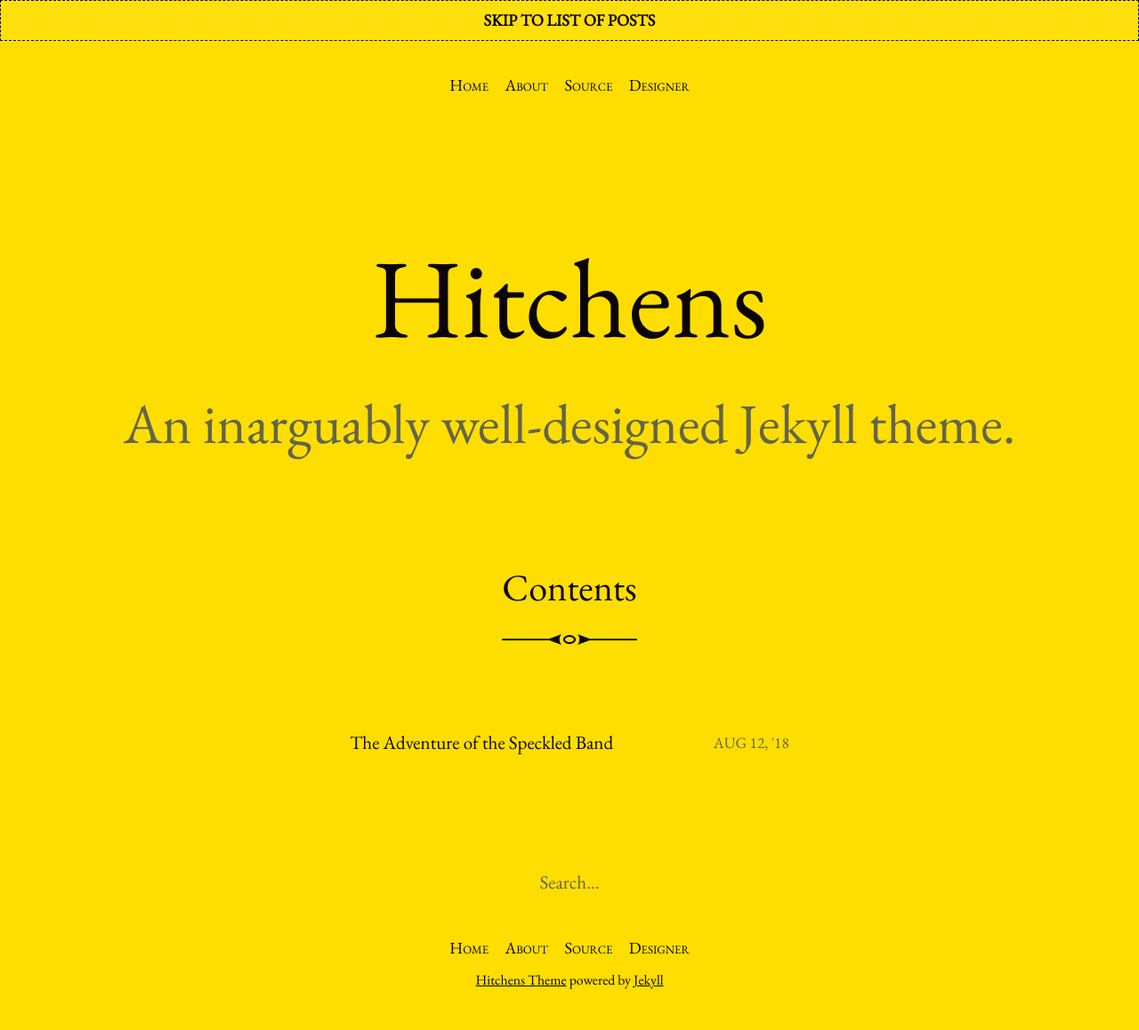
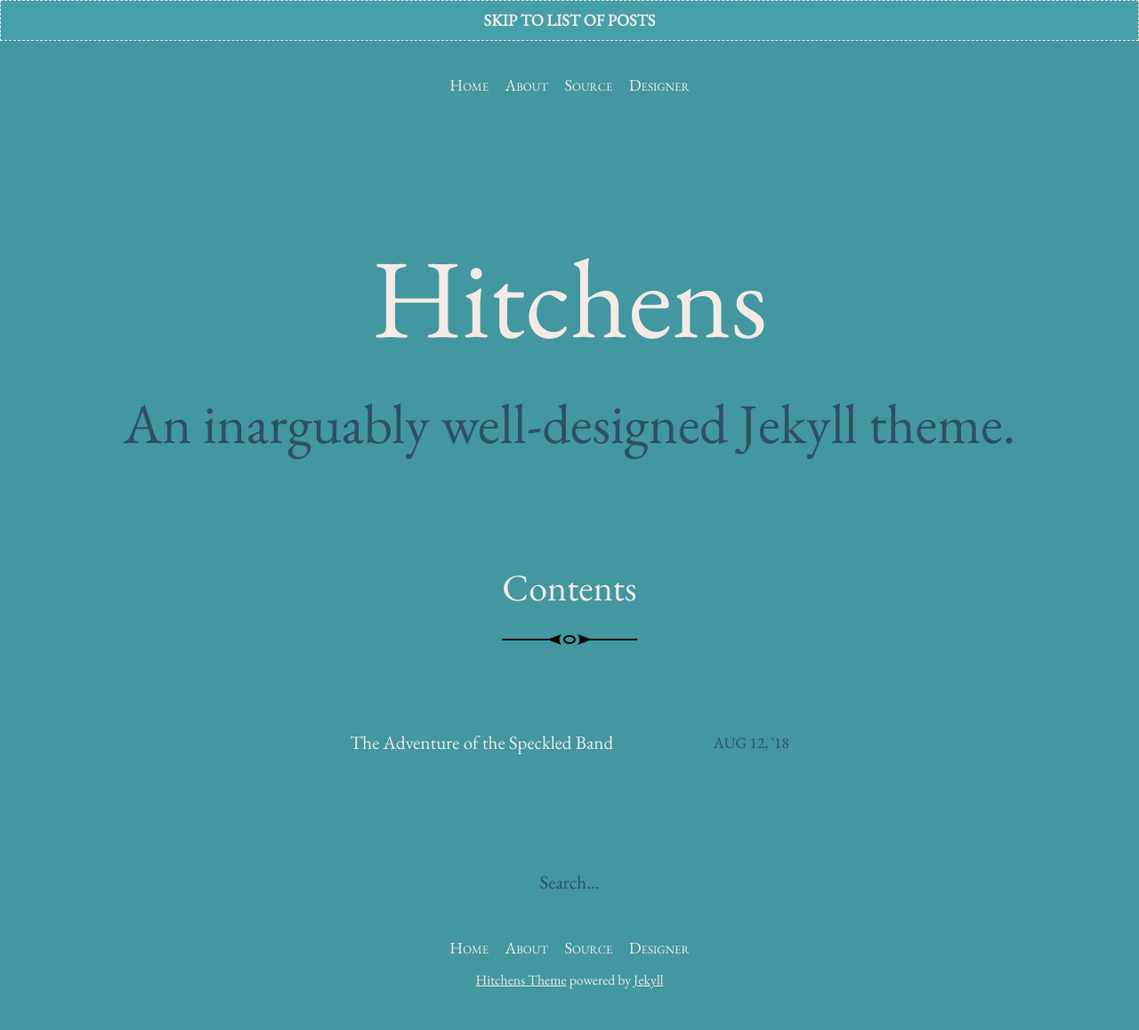
Before and after one commit to SerafinDinges/serafindinges.com, a Jekyll site: the page built from index.html, in a window 1280 px wide. Shown: the whole page at 89% size. Built offline with Jekyll 4.4.1, drawn with Linux system fonts in a browser that asks for light colours; the list of posts is cut into pages by our own code.

Commit message:
change colors

```diff
--- a/_sass/_variables.scss
+++ b/_sass/_variables.scss
@@ -1,7 +1,7 @@
-$brand-color:         #fede00;
-$highlight:           lighten($brand-color, 35%);
-$text-color:          #0b0404;
-$muted-text-color:    #64644B;
+$brand-color:         #4297A0;
+$highlight:           #E57F84; // lighten($brand-color, 35%);
+$text-color:          #F4EAE6;
+$muted-text-color:    #2F5061;
 $font-family:         "EB Garamond", Garamond, "Times New Roman", serif;
 
 $on-bigphone:         375px;
```
